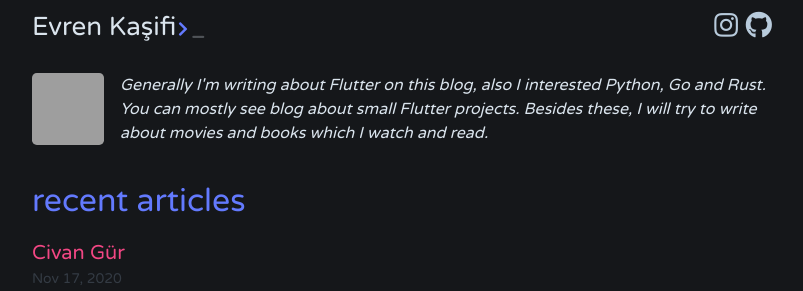
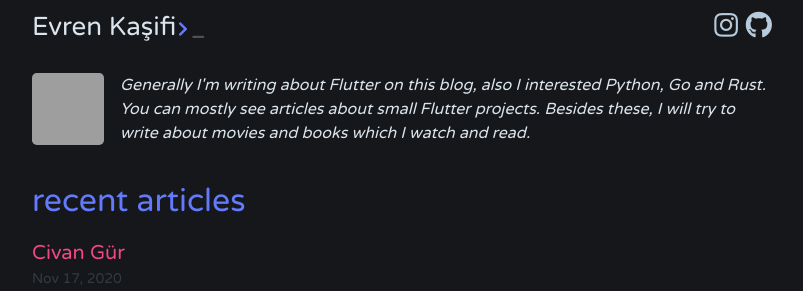
Before and after one commit to BurkClik/BurkClik.github.io, a Jekyll site: the page built from index.html, in a window 1280 px wide, cut to the strip 0-291 px from the top of the page. Shown: the whole strip, without its empty margins (238-1041 px from the left). Built offline with Jekyll 4.4.1, drawn with Linux system fonts in a browser that asks for light colours; the list of posts is cut into pages by our own code; grey boxes are pictures that could not be loaded.

Commit message:
edit description

```diff
--- a/_config.yml
+++ b/_config.yml
@@ -3,7 +3,7 @@ author: Burak Çelik
 email: burk.clik@gmail.com
 description: > # this means to ignore newlines until "show_exerpts:"
   Generally I'm writing about Flutter on this blog, also I interested Python, Go and Rust.
-  You can mostly see blog about small Flutter projects.
+  You can mostly see articles about small Flutter projects.
   Besides these, I will try to write about movies and books which I watch and read.
 show_excerpts: true # set to true to show excerpts on the homepage
 
```
